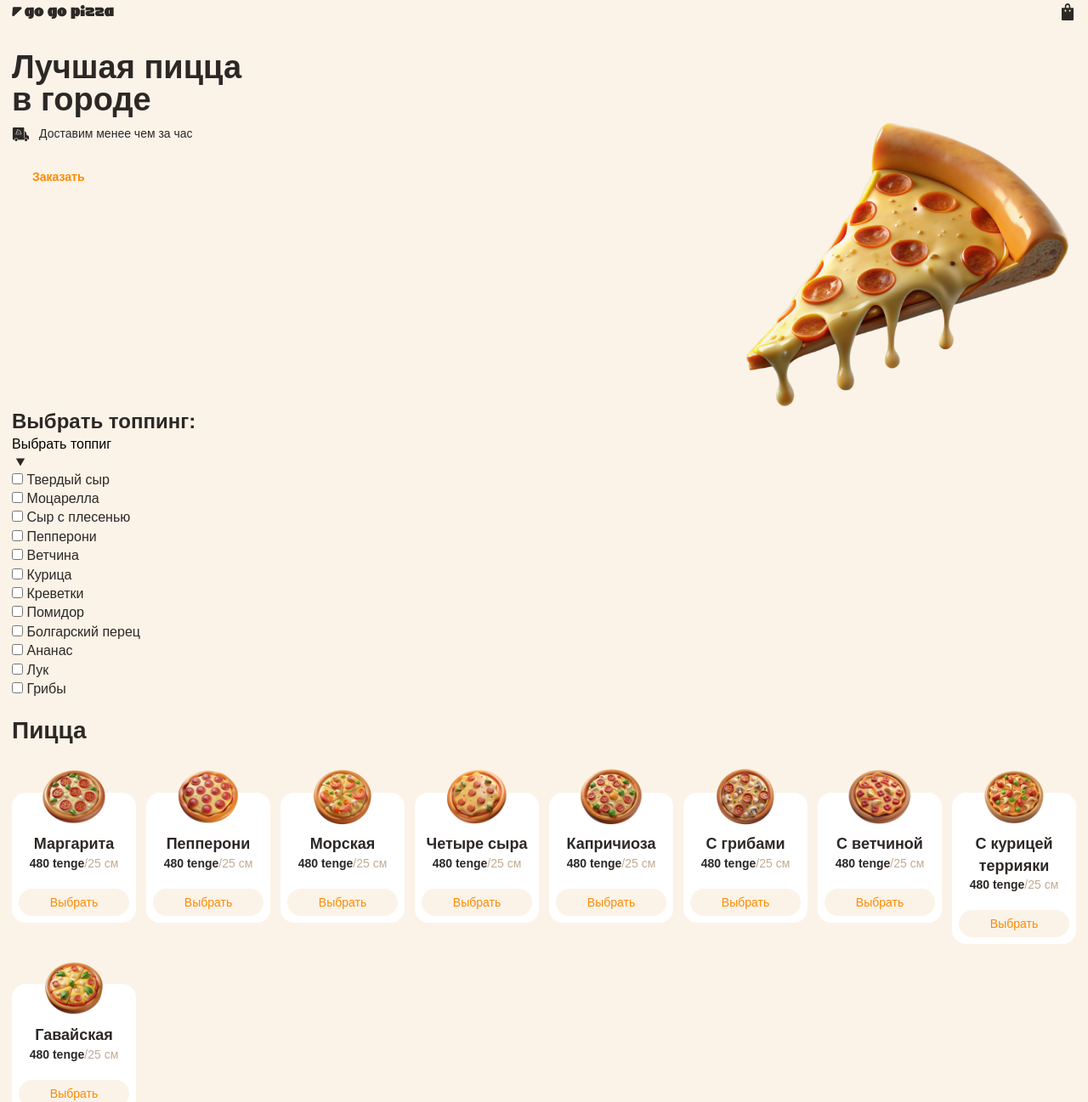
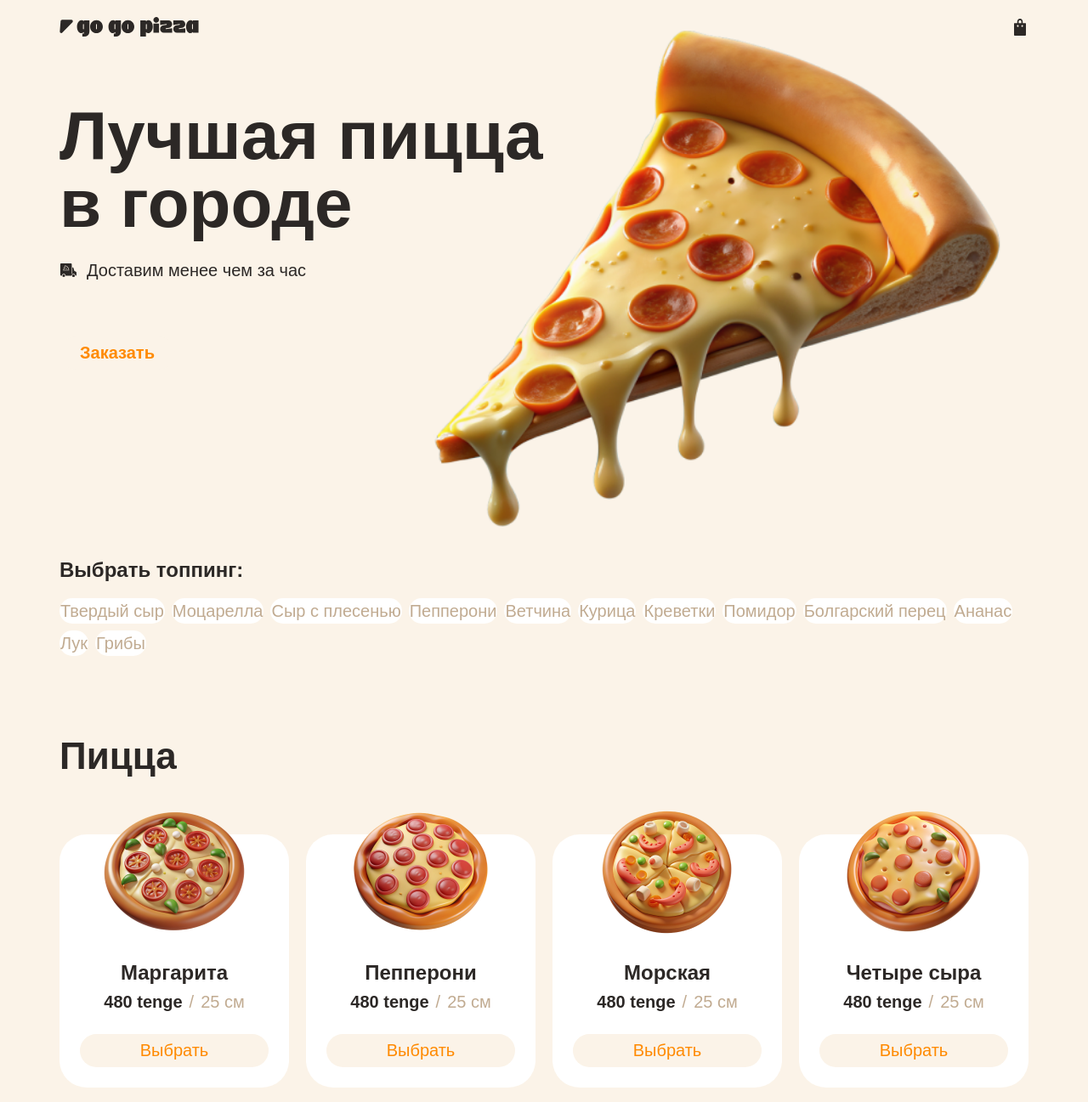
Before and after one commit to Yerkebulan-Ardabayev/go_go_pizza, a plain HTML site: page src/index.html in a window 1280 px wide. Shown: the part 20-1317 px from the top of the page at 85% size. Drawn offline with Linux system fonts and the light colour scheme.

Commit message:
styles, js

```diff
--- a/src/css/cart.css
+++ b/src/css/cart.css
@@ -22,6 +22,7 @@
   font-size: 18px;
   text-align: center;
   color: var(--dark);
+  margin-bottom: 4px;
 }
 
 .card__info {
@@ -29,13 +30,13 @@
   justify-content: center;
   font-size: 14px;
   color: var(--beige);
-  margin-bottom: 4px;
+  gap: 4px;
+  margin-bottom: 16px;
 }
 
 .card__price {
   font-weight: 600;
   color: var(--dark);
-  margin-bottom: 16px;
 }
 
 .card__button {
@@ -46,3 +47,32 @@
   background: var(--light);
   border-radius: 32px;
 }
+
+@media (width >= 620px) {
+  .card {
+    padding-top: 46px;
+  }
+
+  .card__image {
+    width: 180px;
+  }
+
+  .card__content {
+    padding: 146px 24px 24px;
+    border-radius: 32px;
+  }
+
+  .card__title {
+    font-size: 24px;
+  }
+
+  .card__info {
+    font-size: 20px;
+    gap: 8px;
+    margin-bottom: 24px;
+  }
+
+  .card__button {
+    font-size: 20px;
+  }
+}
--- a/src/css/header.css
+++ b/src/css/header.css
@@ -24,3 +24,13 @@
 .header__cart:hover {
   color: var(--orange);
 }
+
+@media (width >= 620px) {
+  .header {
+    top: 40px;
+  }
+
+  .header__logo {
+    width: 164px;
+  }
+}
--- a/src/css/hero.css
+++ b/src/css/hero.css
@@ -8,7 +8,7 @@
 }
 
 .hero__container:after {
-  content: '';
+  content: "";
   position: absolute;
   z-index: 2;
   bottom: -43px;
@@ -54,3 +54,81 @@
   font-size: 14px;
   color: var(--orange);
 }
+
+@media (width >= 640px) {
+  .hero {
+    padding: 116px 0 90px;
+    border-radius: 0 0 32px 32 px;
+    margin-bottom: 60px;
+  }
+
+  .hero__content {
+    max-width: 544px;
+  }
+
+  .hero__title {
+    font-size: 64px;
+    margin-bottom: 24px;
+  }
+
+  .hero__tagline {
+    font-size: 20px;
+    margin-bottom: 50px;
+  }
+
+  .hero__order {
+    font-size: 20px;
+  }
+
+  .hero__container:after {
+    bottom: -60px;
+
+    right: calc(var(--offset-container) + 10px);
+  }
+}
+
+
+@media (width >= 860px) {
+  .hero {
+    padding: 126px 0 80px;
+    margin-bottom: 82px;
+  }
+
+  .hero__content {
+    max-width: 544px;
+  }
+
+  .hero__container:after {
+    bottom: -82px;
+    max-width: 566px;
+    max-height: 499px;
+    right: calc(var(--offset-container) - 7px);
+  }
+}
+
+@media (width >= 1140px) {
+  .hero {
+    padding: 140px 0 100px;
+    margin-bottom: 87px;
+  }
+
+  .hero__content {
+    max-width: 620px;
+  }
+
+    .hero__title {
+    font-size: 80px;
+  }
+
+  .hero__tagline {
+    margin-bottom: 64px;
+  }
+
+
+  .hero__container:after {
+    bottom: -87px;
+    max-width: 670px;
+    max-height: 591px;
+    right: calc(var(--offset-container) + 30px);
+  }
+}
--- a/src/css/index.css
+++ b/src/css/index.css
@@ -3,6 +3,6 @@
 @import 'style.css';
 @import 'header.css';
 @import 'hero.css';
-@import 'toppings';
+@import 'toppings.css';
 @import 'pizza.css';
 @import 'cart.css';
--- a/src/css/pizza.css
+++ b/src/css/pizza.css
@@ -15,3 +15,24 @@
   grid-template-columns: repeat(auto-fit, minmax(140px, 1fr));
   gap: 12px;
 }
+
+@media (width >= 620px) {
+  .pizza {
+    padding: 64px 0;
+  }
+
+  .pizza__title {
+    font-size: 44px;
+  }
+
+  .pizza__list {
+    grid-template-columns: repeat(auto-fit, minmax(260px, 1fr));
+    gap: 16px;
+  }
+}
+
+@media (width >=1140px) {
+  .pizza__list {
+    gap: 20px;
+  }
+}
--- a/src/css/style.css
+++ b/src/css/style.css
@@ -106,3 +106,21 @@ iframe {
 .svg-sprite{
     display:none;
 }
+
+
+@media(width >= 620px){
+  .container{
+    --offset-container:40px;
+
+  }
+}
+@media(width >=860px){
+
+}
+
+@media(width >=1140px){
+   .container{
+    --offset-container:70px;
+
+  }
+}
--- a/src/css/toppings.css
+++ b/src/css/toppings.css
@@ -23,10 +23,10 @@
   gap: 8px;
   max-height: 0;
   overflow: hidden;
-  transition: max-height .3s ease;
+  transition: max-height 0.3s ease;
 }
 
-.toppings__list_show{
+.toppings__list_show {
   display: flex;
 }
 
@@ -35,15 +35,13 @@
   appearance: none;
 }
 
-
-.toppings__checkbox:focus-visible+.toppings__label {
+.toppings__checkbox:focus-visible + .toppings__label {
   background: var(--white);
   border-color: #b66200;
   color: var(--orange);
 }
 
-
-.toppings__checkbox:checked+.toppings__label {
+.toppings__checkbox:checked + .toppings__label {
   background: var(--orange);
   color: var(--light);
 }
@@ -65,3 +63,33 @@
 .toppings__button_active .toppings__arrow {
   transition: scaleY(-1);
 }
+
+@media (width >= 620px) {
+  .toppings {
+    padding: 32px 0;
+  }
+  .toppings__button {
+    font-size: 24px;
+  }
+  .toppings__label {
+    font-size: 20px;
+  }
+}
+@media (width >=860px) {
+  .toppings__button {
+    display: none;
+  }
+  .toppings__title {
+    position: static;
+    transform: none;
+    font-weight: 600;
+    font-size: 24px;
+    line-height: 1.4;
+    color: var(--dark);
+    margin-bottom: 16px;
+  }
+  .toppings__list {
+    display: flex;
+    max-height: none;
+  }
+}
--- a/src/index.html
+++ b/src/index.html
@@ -5,6 +5,7 @@
     <meta name="viewport" content="width=device-width, initial-scale=1.0" />
     <title>Go-Go-Pizza</title>
     <link rel="stylesheet" href="/src/css/index.css" />
+    <script src="../src/js/script.js"></script>
   </head>
 
   <body>
@@ -363,27 +364,5 @@
         </ul>
       </div>
     </footer>
-    <script>
-      const toppingsButton = document.querySelector('.toppings__button');
-      const toppingsList = document.querySelector('.toppings__list');
-
-      toppingsButton.addEventListener('click', ()=>{
-        if(!toppingsList.classList.contains('toppings__list_show')){
-          toppingsList.classList.add('toppings__list_show');
-          toppingsButton.classList.add('toppings__button_active');
-
-          toppingsList.style.maxHeight = toppingsList.scrollHeight + "px";
-
-        }else{
-          toppingsButton.classList.remove('toppings__button_active');
-          toppingsList.style.maxHeight = null;
-
-          setTimeout(()=>{
-            toppingsList.classList.remove('toppings__list_show');
-
-          }, 300)
-        }
-      })
-    </script>
   </body>
 </html>
--- /dev/null
+++ b/src/js/script.js
@@ -0,0 +1,27 @@
+const toppingsToggle = () => {
+  const toppingsButton = document.querySelector('.toppings__button');
+  const toppingsList = document.querySelector('.toppings__list');
+
+  toppingsButton.addEventListener('click', () => {
+    if (!toppingsList.classList.contains('toppings__list_show')) {
+      toppingsList.classList.add('toppings__list_show');
+      toppingsButton.classList.add('toppings__button_active');
+
+      toppingsList.style.maxHeight = toppingsList.scrollHeight + 'px';
+    } else {
+      toppingsButton.classList.remove('toppings__button_active');
+      toppingsList.style.maxHeight = null;
+
+      setTimeout(() => {
+        toppingsList.classList.remove('toppings__list_show');
+      }, 300);
+    }
+  });
+};
+
+
+const init = () => {
+  toppingsToggle();
+};
+
+init();
```
